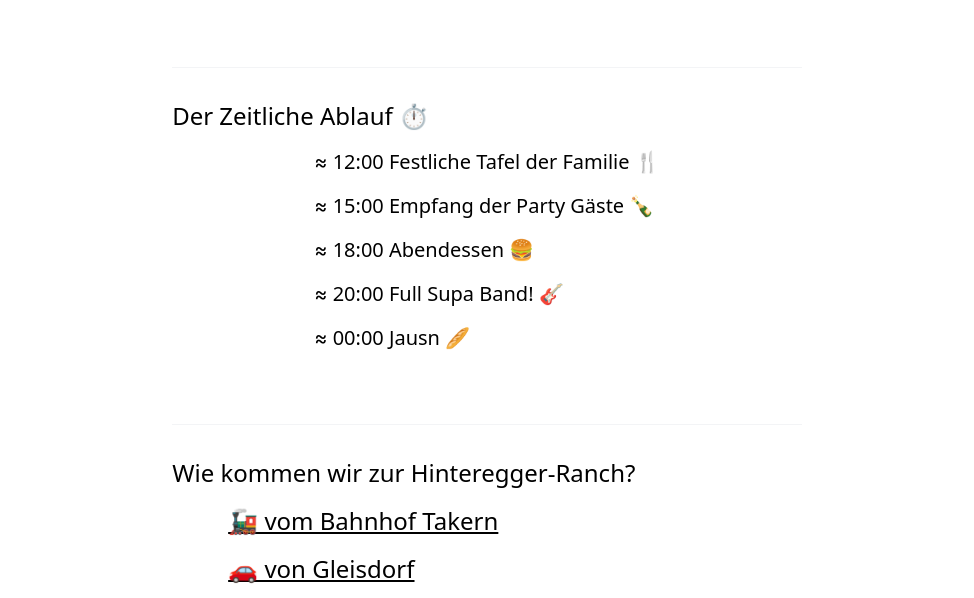
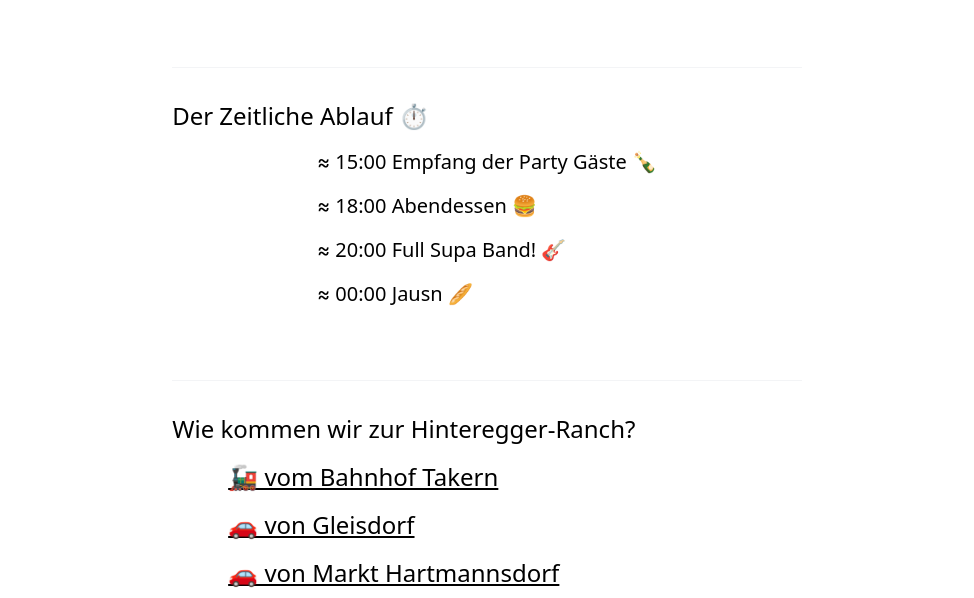
Before and after one commit to snzro/reiterladenhauf, a plain HTML site: page index.html in a window 1280 px wide. Shown: the part 167-765 px from the top of the page, without its empty margins (153-1127 px from the left). Drawn offline with Linux system fonts and the light colour scheme.

Commit message:
better text

```diff
--- a/index.html
+++ b/index.html
@@ -18,7 +18,6 @@
           <h2>Der Zeitliche Ablauf ⏱️</h2>
 
           <ul class="mx-auto text-lg md:text-xl flex flex-col gap-2 md:gap-4">
-            <li>≈ 12:00 Festliche Tafel der Familie 🍴</li>
             <li>≈ 15:00 Empfang der Party Gäste 🍾</li>
             <li>≈ 18:00 Abendessen 🍔</li>
             <li>≈ 20:00 Full Supa Band! 🎸</li>
```
